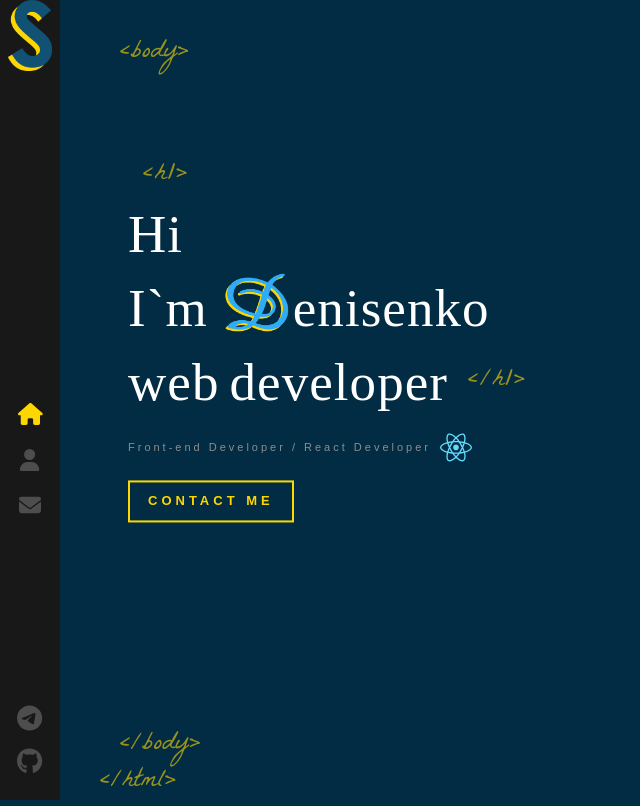
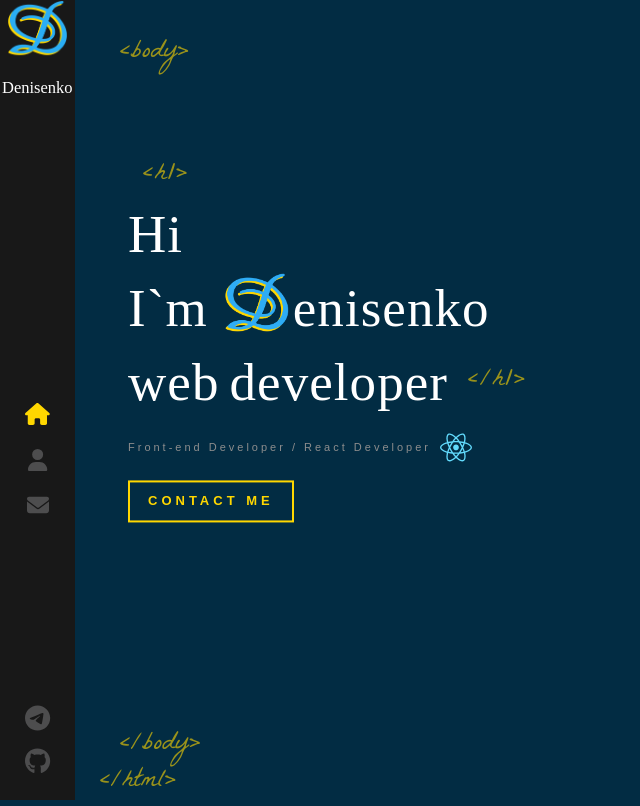
Before and after one commit to Time2ChangeMyself/Profile, a React (Create React App) app: page / in a window 1280 px wide. Shown: the whole page, without its empty margins (0-640 px from the left). Built offline with nearby package versions, Linux system fonts and the light colour scheme.

Commit message:
fix/fix sidebar logo

```diff
--- a/src/components/SideBar/SideBar.jsx
+++ b/src/components/SideBar/SideBar.jsx
@@ -1,11 +1,10 @@
 import './SideBar.scss'
 import React from 'react'
 import { Link, NavLink } from 'react-router-dom'
-import LogoS from './../../assets/images/logo-s.png'
+import LogoS from './../../assets/images/D2.png'
 import { FontAwesomeIcon } from '@fortawesome/react-fontawesome'
 import { faEnvelope, faHome, faUser } from '@fortawesome/free-solid-svg-icons'
 import { faGithub, faTelegram } from '@fortawesome/free-brands-svg-icons'
-// import { ReactComponent as D } from './../../../assets/images/D.svg'
 const SideBar = () => {
   return (
     <>
@@ -13,7 +12,7 @@ const SideBar = () => {
         <Link className="logo" to="/">
           <img src={LogoS} alt="logo" />
         </Link>
-        {/* <D /> */}
+        <h2 className="title">Denisenko</h2>
         <nav className="side-nav">
           <NavLink exact="true" activeclassname="active" to="/">
             <FontAwesomeIcon icon={faHome} color="#4d4d4e" />
--- a/src/components/SideBar/SideBar.scss
+++ b/src/components/SideBar/SideBar.scss
@@ -1,6 +1,6 @@
 .nav-bar {
   background: var(--sidebarBackgroundColor);
-  width: 60px;
+  width: 75px;
   height: 100%;
   position: absolute;
   top: 0;
@@ -10,6 +10,14 @@
   .logo {
     margin-bottom: auto;
     padding: 0 8px;
+    margin-bottom: 15px;
+  }
+
+  .title {
+    font-family: 'Coolvetice';
+    font-weight: 400;
+    color: white;
+    padding: 2px;
   }
 }
 
```
